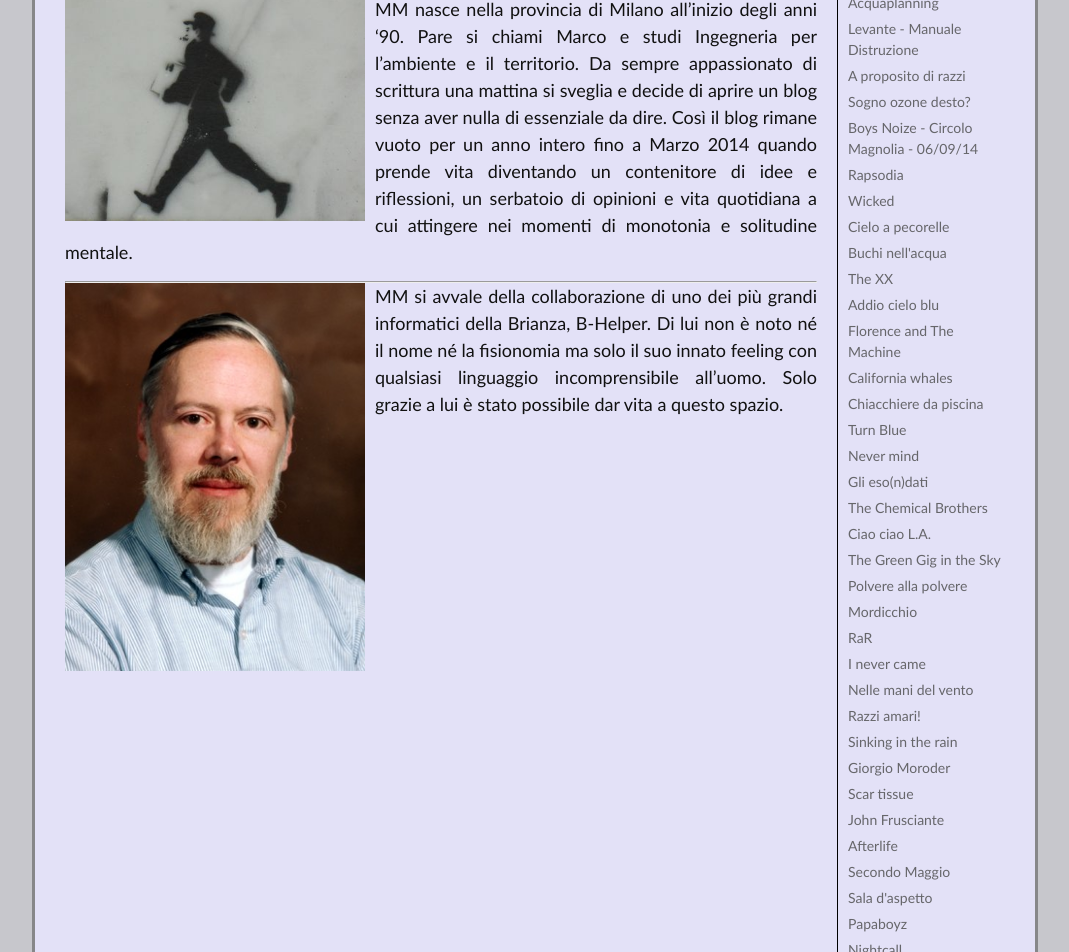
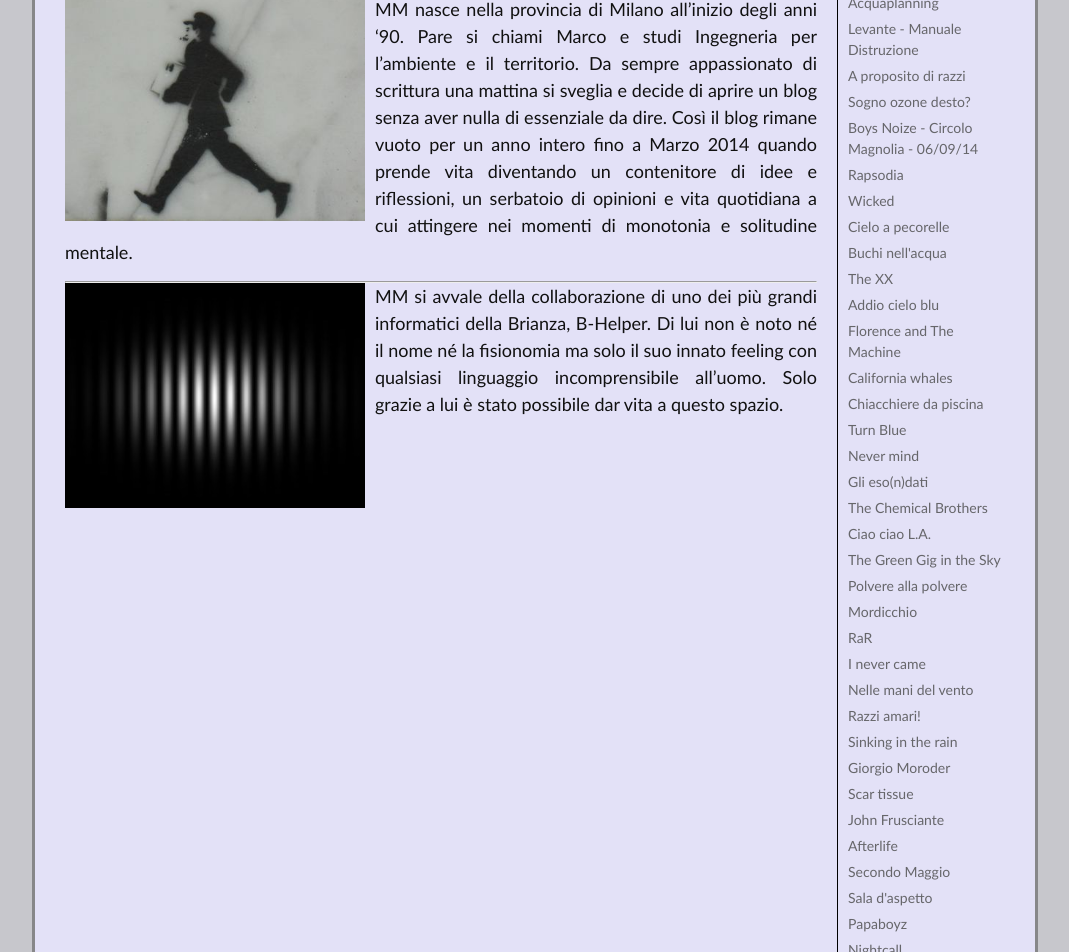
Before and after one commit to ilblogdimm/ilblogdimm, a Jekyll site: the page built from MM.md, in a window 1280 px wide. Shown: the part 836-1788 px from the top of the page, without its empty margins (105-1174 px from the left). Built offline with Jekyll 4.4.1, drawn with Linux system fonts in a browser that asks for light colours.

Commit message:
Cambio immagine B-Helper

```diff
--- a/MM.md
+++ b/MM.md
@@ -21,7 +21,7 @@ monotonia e solitudine mentale.
 
 
 <div markdown="1" id="img-B-Helper">
-![B-Helper](/assets/dennis_ritchie.jpg "1941-2011")
+![B-Helper](/assets/inter.jpg "Young")
 </div>
 MM si avvale della collaborazione di uno dei più grandi informatici della Brianza, B-Helper. Di lui
 non è noto né il nome né la fisionomia ma solo il suo innato feeling con qualsiasi linguaggio
```
Also changed, not shown: assets/dennis_ritchie.jpg (deleted), assets/inter.jpg (added).
